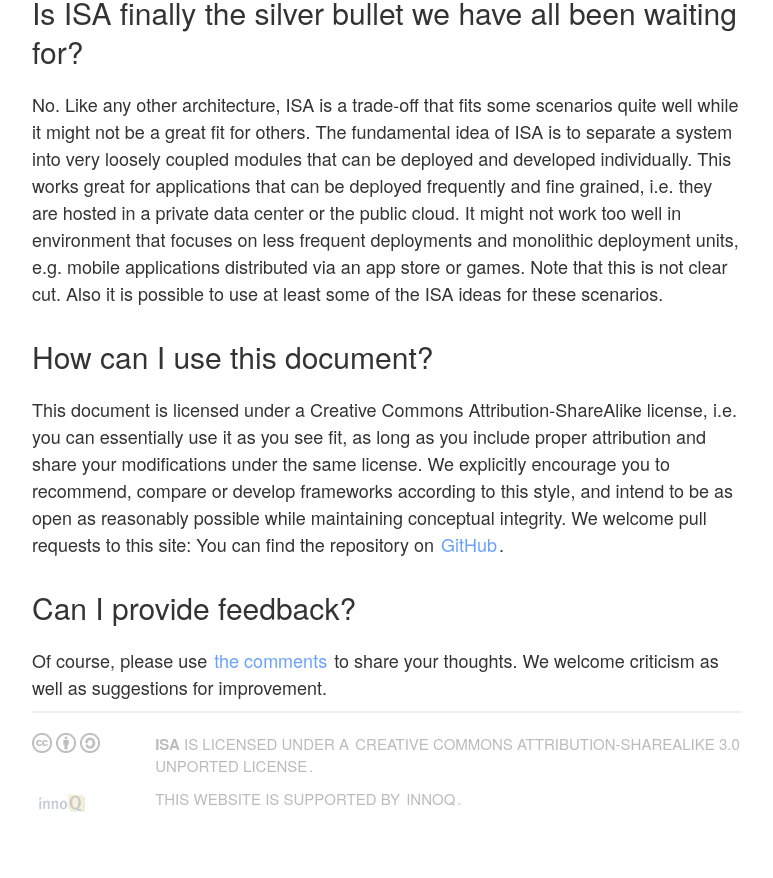
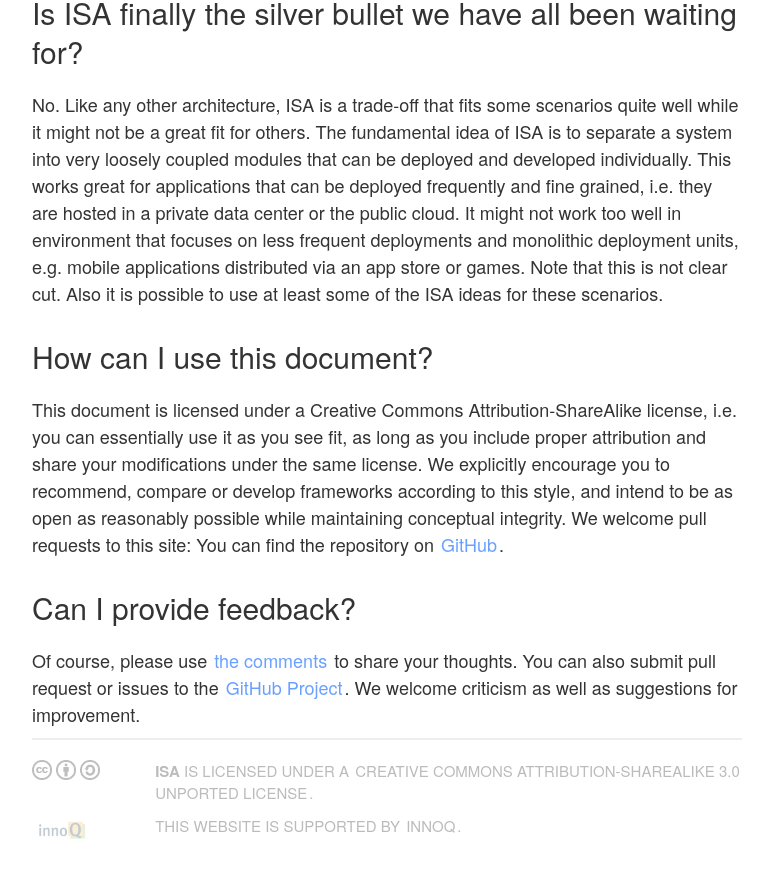
Before and after one commit to ISA-Principles/isa-principles.org, a Jekyll site: the page built from faq.md, in a window 1280 px wide and 900 px high, scrolled down 1216 px. Shown: the top 878 px of the window, without its empty margins (128-901 px from the left). Built offline with Jekyll 4.4.1, drawn with Linux system fonts in a browser that asks for light colours.

Commit message:
Link to GitHub project

```diff
--- a/faq.md
+++ b/faq.md
@@ -61,6 +61,7 @@ can find the repository on [GitHub](https://github.com/innoq/ISA).
 
 ### Can I provide feedback?
 
-Of course, please use [the comments](discussion.html) to
-share your thoughts. We welcome criticism as well as suggestions for
-improvement.
+Of course, please use [the comments](discussion.html) to share your
+thoughts. You can also submit pull request or issues to the [GitHub
+Project](https://github.com/ISA-Principles/isa-principles.org).  We
+welcome criticism as well as suggestions for improvement.
```
